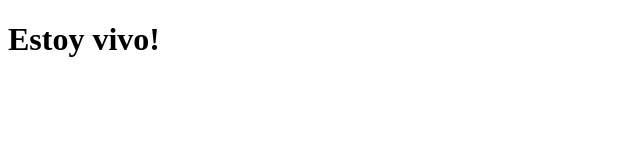
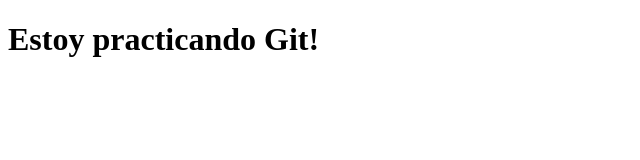
Before and after one commit to dieguitarra/miPrimerRepositorio-, a plain HTML site: page index.html in a window 1280 px wide. Shown: the whole page, without its empty margins (0-640 px from the left). Drawn offline with Linux system fonts and the light colour scheme.

Commit message:
se agregaron multiples archivos

```diff
--- a/index.html
+++ b/index.html
@@ -7,6 +7,6 @@
   <title>Git</title>
 </head>
 <body>
-  <h1>Estoy vivo!</h1>
+  <h1>Estoy practicando Git!</h1>
 </body>
 </html>
```
Also changed, not shown: hola.html (added).
